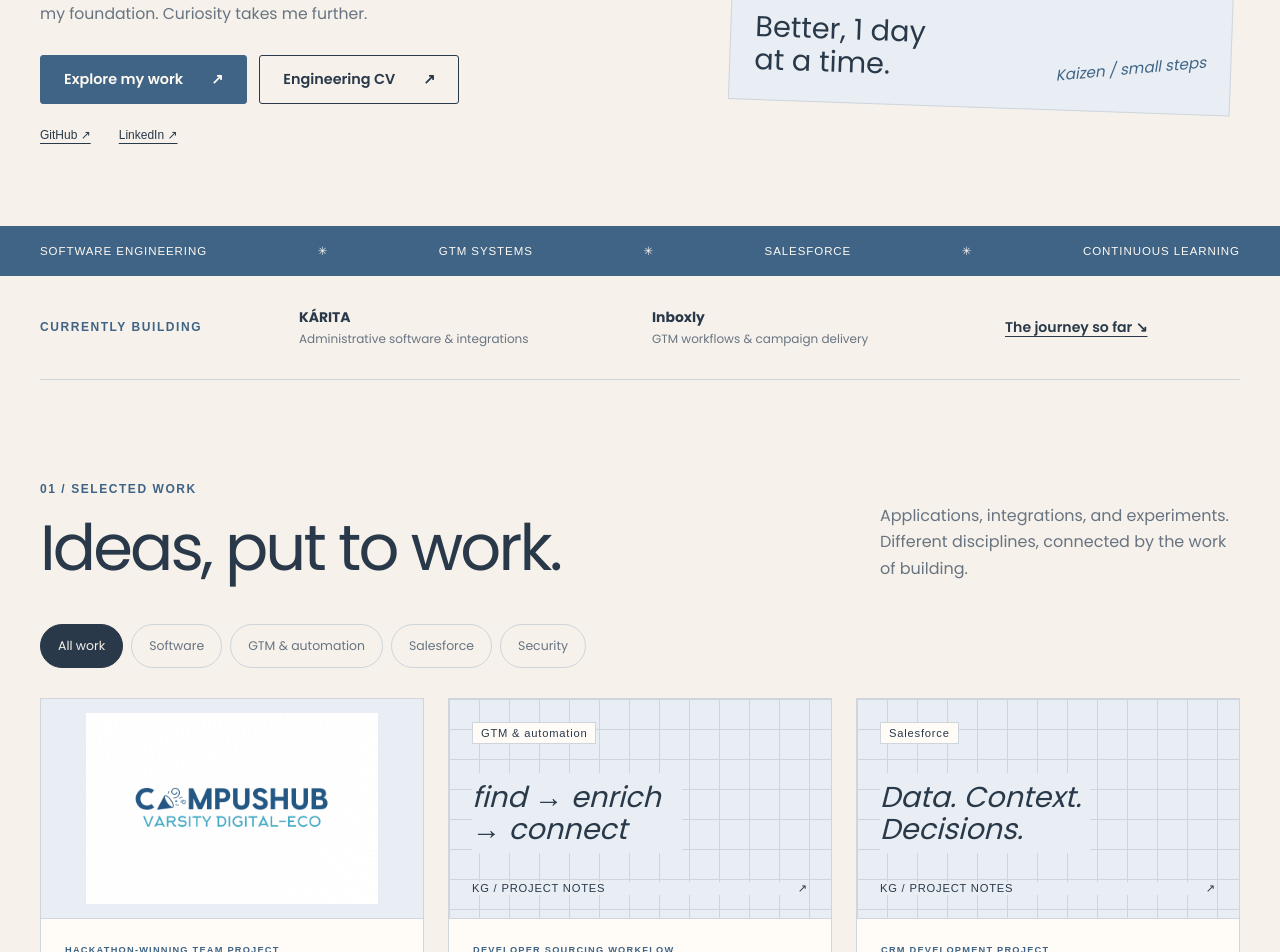
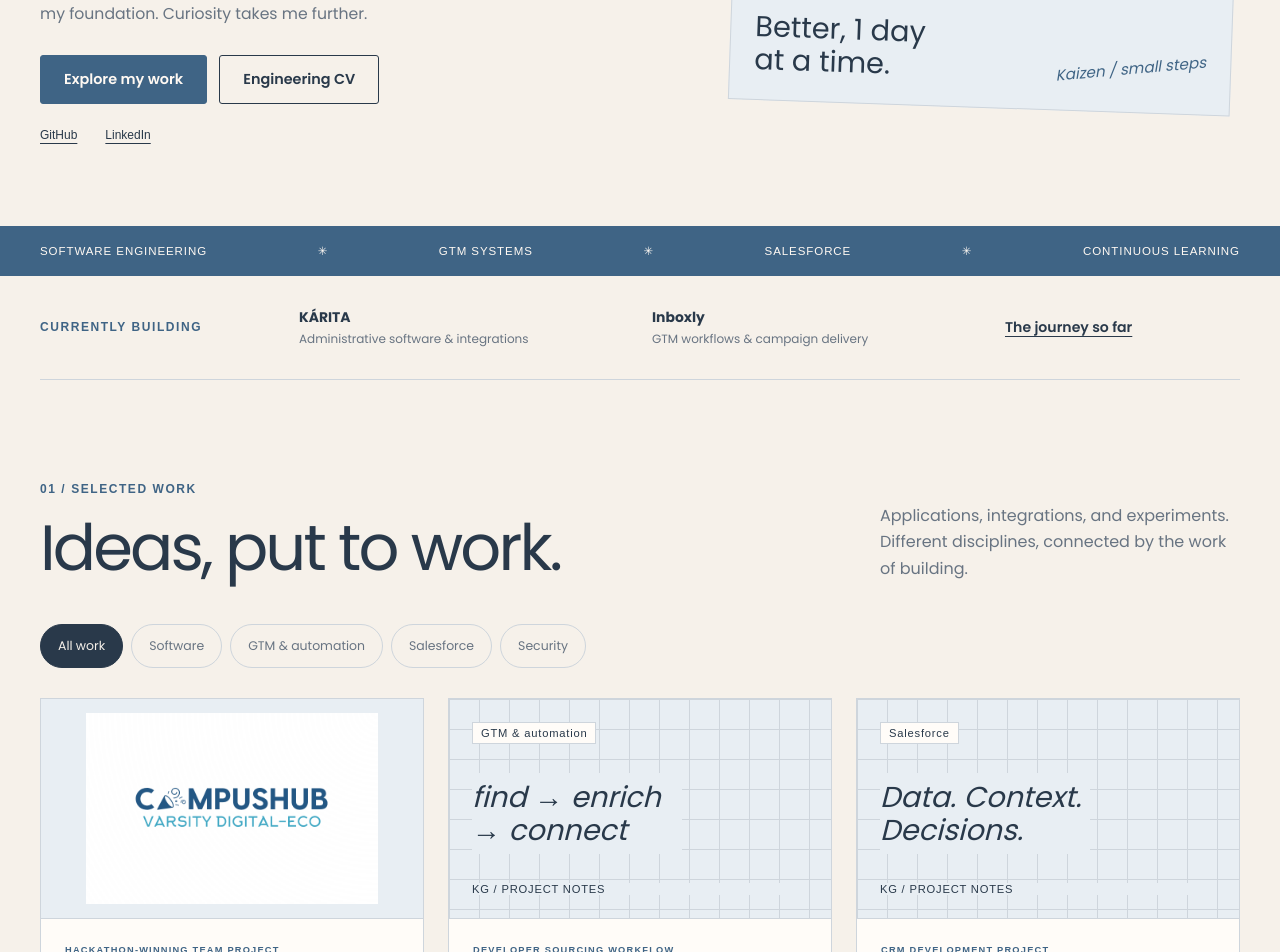
Before and after one commit to KgothatsoTheko/Portfolio, an Angular app: page /landing in a window 1280 px wide. Shown: the part 680-1632 px from the top of the page. Built offline with nearby package versions, Linux system fonts and the light colour scheme.

Commit message:
Removed icons

```diff
--- a/src/app/components/about/about.component.html
+++ b/src/app/components/about/about.component.html
@@ -137,8 +137,6 @@
               <h3>HubSpot Sales Hub Software</h3>
               <p>HubSpot Academy</p>
             </div>
-
-            <span>↗</span>
           </a>
 
           <a
@@ -151,8 +149,6 @@
               <h3>Revenue Operations</h3>
               <p>HubSpot Academy</p>
             </div>
-
-            <span>↗</span>
           </a>
 
           <div class="credential credential-pending">
@@ -209,7 +205,7 @@
               with their innovative VC-ECO project.
             </p>
 
-            <span class="publication-link">Read publication ↗</span>
+            <span class="publication-link">Read publication</span>
           </a>
 
         </div>
--- a/src/app/components/contact/contact.component.html
+++ b/src/app/components/contact/contact.component.html
@@ -8,19 +8,19 @@
         Tell me a little about it.
       </p>
       <a class="email" href="mailto:kgothatsotheko7@gmail.com"
-        >kgothatsotheko7&#64;gmail.com ↗</a
+        >kgothatsotheko7&#64;gmail.com</a
       >
       <div class="social-links">
         <a
           href="https://www.linkedin.com/in/kgothatso-theko/"
           target="_blank"
           rel="noopener"
-          >LinkedIn ↗</a
+          >LinkedIn</a
         ><a
           href="https://github.com/KgothatsoTheko"
           target="_blank"
           rel="noopener"
-          >GitHub ↗</a
+          >GitHub</a
         ><a href="tel:+995591065828">+995 591 065 828</a>
       </div>
       <p class="contact-note">Useful work starts with a good conversation.</p>
@@ -119,7 +119,6 @@
         >Add a short message.</span
       ><button class="button primary" type="submit" [disabled]="sending">
         {{ sending ? "Sending…" : "Send message" }}
-        <span aria-hidden="true">↗</span>
       </button>
       <p class="form-status" [class.field-error]="hasError" role="status">
         {{ status }}
--- a/src/app/components/homepage/homepage.component.html
+++ b/src/app/components/homepage/homepage.component.html
@@ -12,23 +12,23 @@
     </p>
     <div class="actions">
       <a class="button primary" routerLink="/landing" fragment="projects"
-        >Explore my work <span aria-hidden="true">↗</span></a
+        >Explore my work</a
       ><a
         class="button"
         href="assets/KgothatsoTheko-Resume.pdf"
         target="_blank"
         rel="noopener"
-        >Engineering CV <span aria-hidden="true">↗</span></a
+        >Engineering CV</a
       >
     </div>
     <div class="hero-links">
       <a href="https://github.com/KgothatsoTheko" target="_blank" rel="noopener"
-        >GitHub ↗</a
+        >GitHub</a
       ><a
         href="https://www.linkedin.com/in/kgothatso-theko/"
         target="_blank"
         rel="noopener"
-        >LinkedIn ↗</a
+        >LinkedIn</a
       >
     </div>
   </div>
@@ -68,6 +68,6 @@
   </p>
   <p><strong>Inboxly</strong><span>GTM workflows & campaign delivery</span></p>
   <a class="text-link" routerLink="/landing" fragment="experience"
-    >The journey so far ↘</a
+    >The journey so far</a
   >
 </div>
--- a/src/app/components/projects/projects.component.html
+++ b/src/app/components/projects/projects.component.html
@@ -45,7 +45,7 @@
           ><span class="visual-label">{{ project.category }}</span
           ><span class="visual-mark">{{ project.mark }}</span
           ><span class="visual-footer"
-            >KG / PROJECT NOTES <span aria-hidden="true">↗</span></span
+            >KG / PROJECT NOTES</span
           ></ng-container
         >
       </a>
@@ -55,7 +55,7 @@
         <p class="summary">{{ project.summary }}</p>
         <p class="stack">{{ project.stack }}</p>
         <a class="text-link" [href]="project.url" target="_blank" rel="noopener"
-          >{{ project.action }} <span aria-hidden="true">↗</span
+          >{{ project.action }}
           ><span class="sr-only">: {{ project.name }}</span></a
         >
       </div>
@@ -71,7 +71,7 @@
         [href]="project.url"
         target="_blank"
         rel="noopener"
-        ><strong>{{ project.name }} ↗</strong
+        ><strong>{{ project.name }}</strong
         ><span>{{ project.note }}</span></a
       >
     </div>
```
